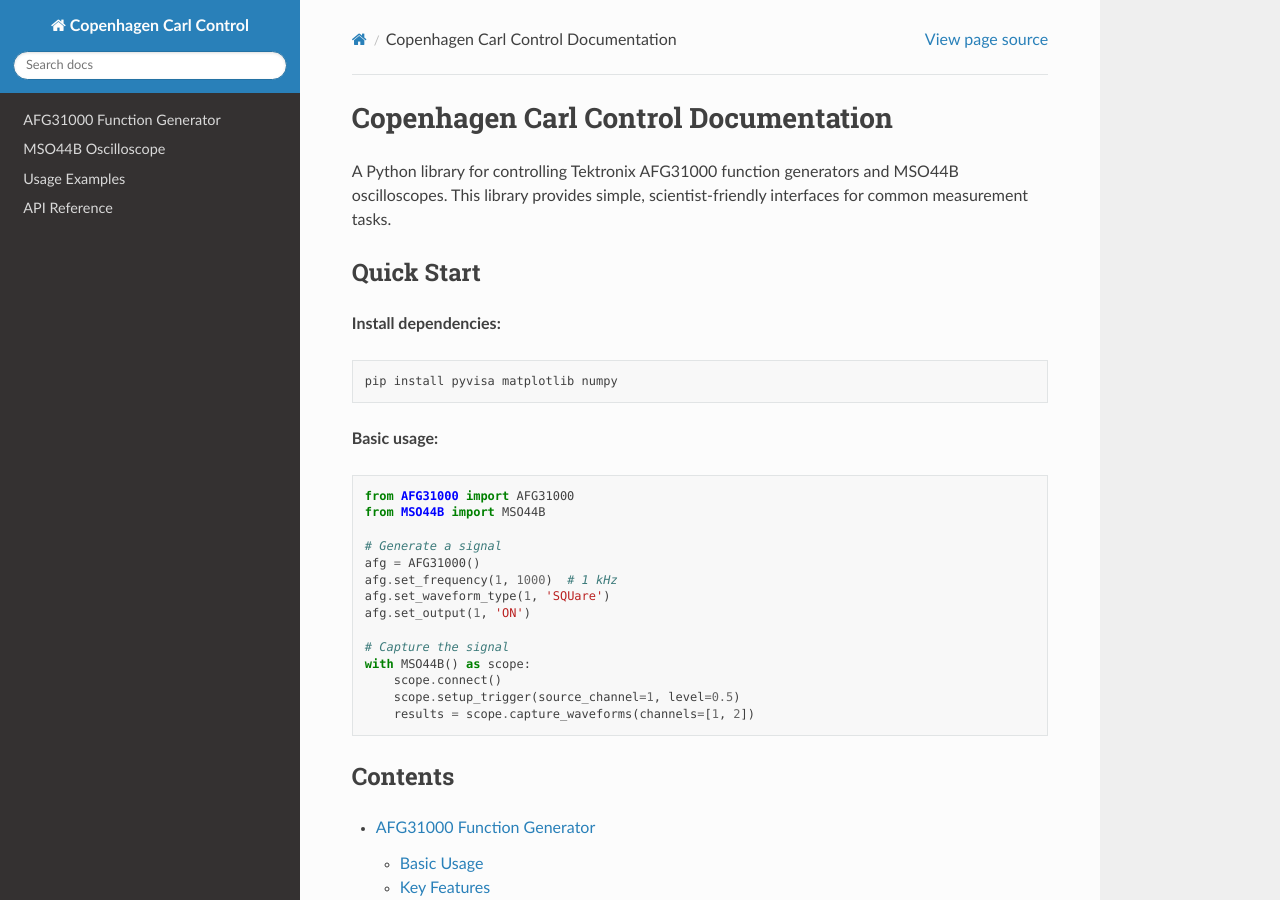
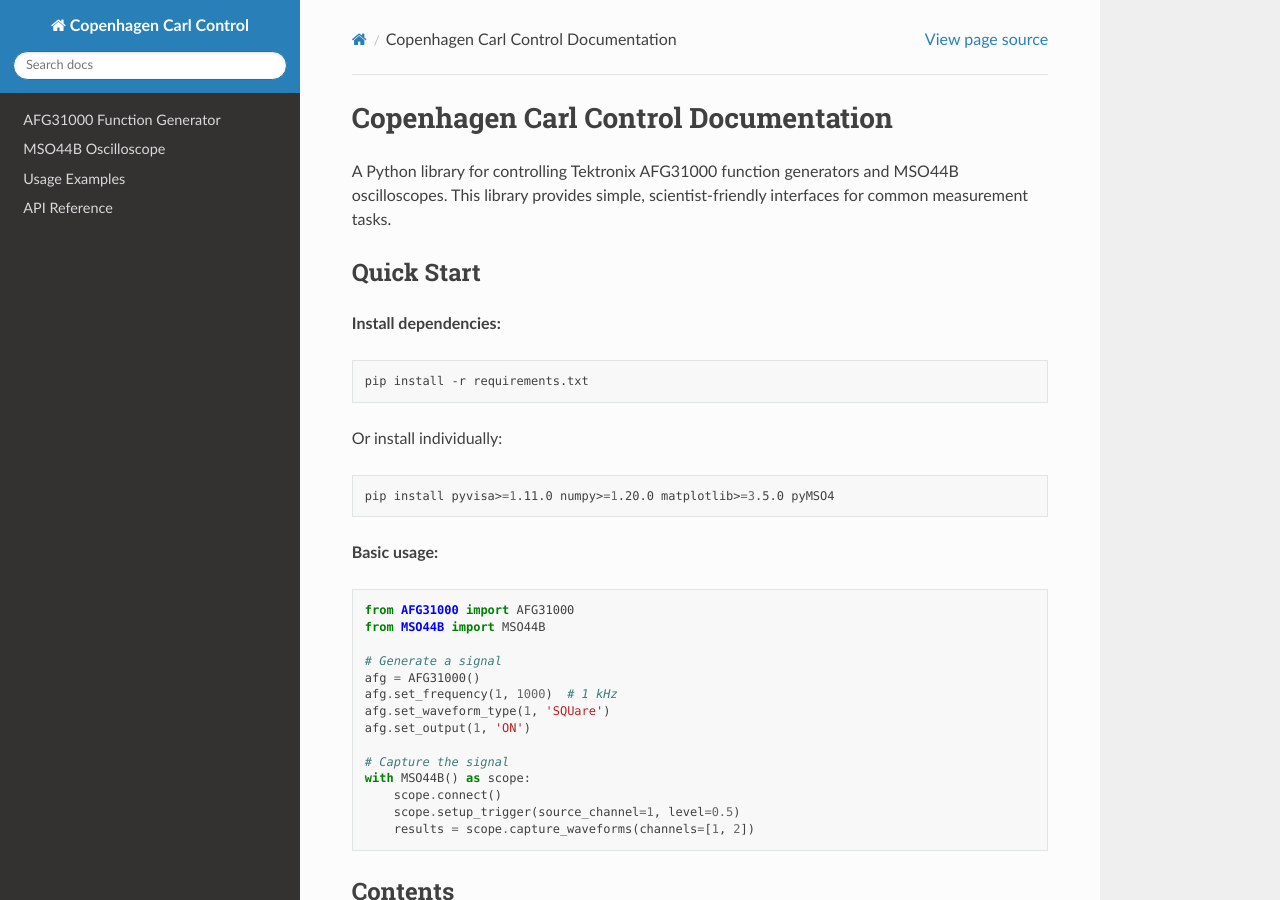
Before and after one commit to Vu-Chau/copenhagen_carl_control, a Sphinx documentation site: the page built from docs/index.rst, in a window 1280 px wide and 900 px high. Built offline with Sphinx 7.4.7 and the Read the Docs theme 3.1.0, drawn with Linux system fonts in a browser that asks for light colours.

Commit message:
update docs requirements

```diff
--- a/docs/index.rst
+++ b/docs/index.rst
@@ -11,7 +11,13 @@
 
 .. code-block:: bash
 
-   pip install pyvisa matplotlib numpy
+   pip install -r requirements.txt
+
+Or install individually:
+
+.. code-block:: bash
+
+   pip install pyvisa>=1.11.0 numpy>=1.20.0 matplotlib>=3.5.0 pyMSO4
 
 **Basic usage:**
 
```
Also changed, not shown: README.md (+13 -4 lines).
